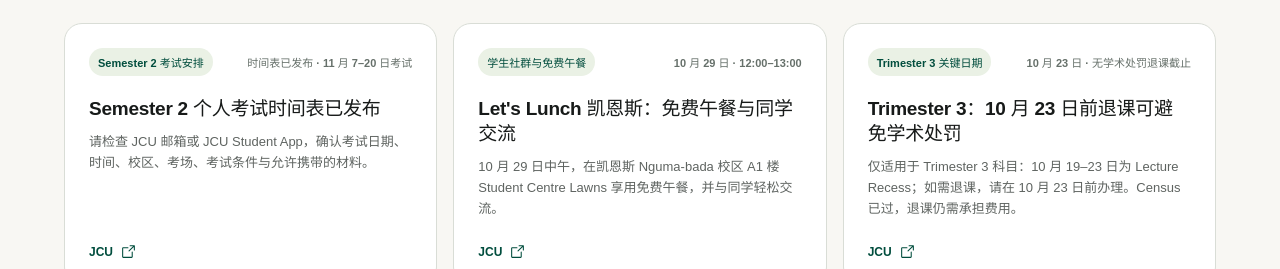
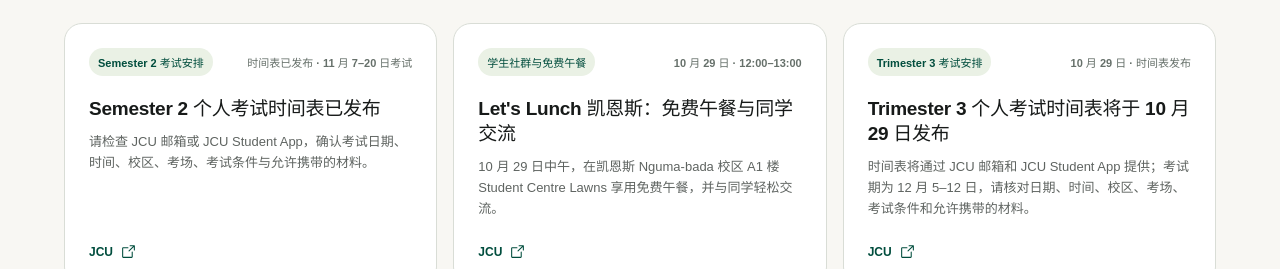
Before and after one commit to Haodong-Zhang1/Tropic-Loop-Website, a React (Vite) app: page / in a window 1280 px wide. Shown: the part 675-944 px from the top of the page. Built offline with nearby package versions, Linux system fonts and the light colour scheme.

Commit message:
Refresh JCU exam planning update

```diff
--- a/src/data/content.js
+++ b/src/data/content.js
@@ -413,7 +413,7 @@ export const copy = {
       newsTitle: "校园新闻与活动",
       newsIntro: "按当前校区筛选近期内容，摘要由 Tropic Loop 整理，详情回到 JCU 官方页面。",
       allNews: "查看全部 JCU 新闻",
-      newsUpdated: "内容更新于 2026 年 10 月 19 日",
+      newsUpdated: "内容更新于 2026 年 10 月 24 日",
       exploreTitle: "从校园开始",
       exploreIntro: "官方校园信息、住宿与创新空间，一次找到正确入口。",
     },
@@ -521,7 +521,7 @@ export const copy = {
       newsTitle: "Campus news and events",
       newsIntro: "Recent stories are filtered by campus, summarised by Tropic Loop and linked back to the official JCU page.",
       allNews: "View all JCU news",
-      newsUpdated: "Content updated 19 October 2026",
+      newsUpdated: "Content updated 24 October 2026",
       exploreTitle: "Start with the campus",
       exploreIntro: "Official campus information, housing and innovation spaces with the right next link.",
     },
@@ -658,14 +658,14 @@ export const campusNews = [
     url: "https://www.jcu.edu.au/events/2026/october/lets-lunch-halloween",
   },
   {
-    id: "trimester-3-withdrawal-deadline-2026",
+    id: "trimester-3-exam-timetable-2026",
     campus: "both",
-    date: "2026-10-23",
-    dateLabel: { zh: "10 月 23 日 · 无学术处罚退课截止", en: "23 Oct · withdrawal deadline" },
-    category: { zh: "Trimester 3 关键日期", en: "Trimester 3 key date" },
-    title: { zh: "Trimester 3：10 月 23 日前退课可避免学术处罚", en: "Trimester 3: withdraw by 23 October to avoid academic penalty" },
-    summary: { zh: "仅适用于 Trimester 3 科目：10 月 19–23 日为 Lecture Recess；如需退课，请在 10 月 23 日前办理。Census 已过，退课仍需承担费用。", en: "For Trimester 3 subjects only: 19–23 October is lecture recess. Withdraw by 23 October to avoid an academic fail; fees still apply because census has passed." },
-    url: "https://www.jcu.edu.au/students/academic-calendars/academic-calendars-2026/Trimesters.pdf",
+    date: "2026-10-29",
+    dateLabel: { zh: "10 月 29 日 · 时间表发布", en: "29 Oct · timetable release" },
+    category: { zh: "Trimester 3 考试安排", en: "Trimester 3 exam planning" },
+    title: { zh: "Trimester 3 个人考试时间表将于 10 月 29 日发布", en: "Trimester 3 personal exam timetable publishes 29 October" },
+    summary: { zh: "时间表将通过 JCU 邮箱和 JCU Student App 提供；考试期为 12 月 5–12 日，请核对日期、时间、校区、考场、考试条件和允许携带的材料。", en: "The timetable will be available through JCU email and the JCU Student App. Exams run 5–12 December; check the date, time, campus, venue, conditions and permitted materials." },
+    url: "https://www.jcu.edu.au/students/assessment-and-results/formal-examinations/exam-dates-and-timetable",
   },
 ];
 
```
